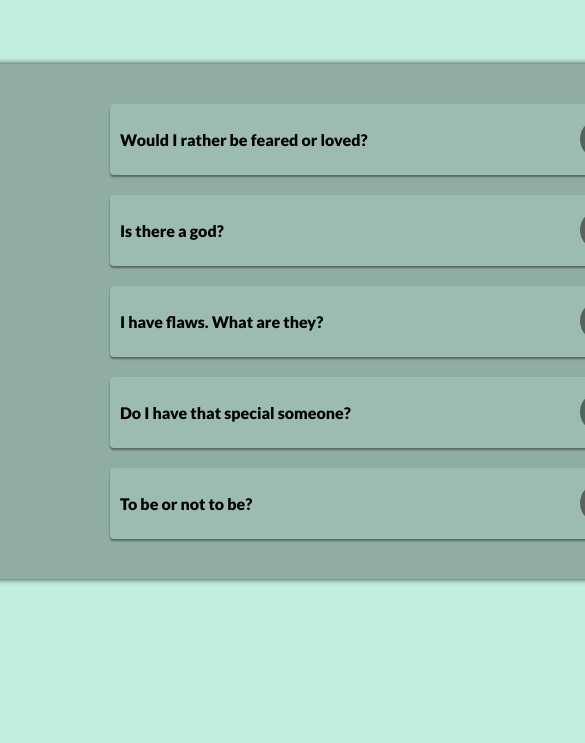
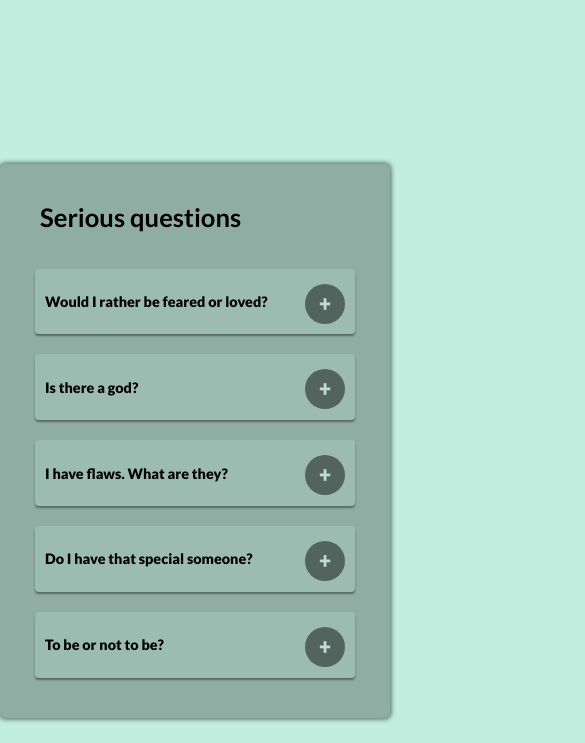
Before and after one commit to AxelRas/accordion, a React (Create React App) app: page / in a window 390 px wide. Shown: the part 101-844 px from the top of the page, 585 px wide, since content can reach past the window. Built offline with nearby package versions, Linux system fonts and the light colour scheme; the HTML template or start-up script is replaced by a standard one.

Commit message:
Media queries, dynamic position not fully working

```diff
--- a/src/index.css
+++ b/src/index.css
@@ -15,6 +15,8 @@ html {
   display:flex;
   justify-content: center;
   align-items: center;
+  position: relative;
+  top: auto;
 }
 
 .container {
@@ -24,13 +26,15 @@ html {
   align-items: flex-start;
   background-color: rgb(143, 173, 163);
   padding: 20px;
+  margin: 20px;
   border-radius: 5px;
   box-shadow: 0 0 5px 1px rgba(0, 0, 0, 0.6);
-  width: 900px;
+  max-width: 900px;
 }
 
 .title h1 {
   font-weight: 700;
+  padding: 0px 20px;
 }
 
 .question-container {
@@ -70,3 +74,32 @@ html {
   border-radius: 50%;
   cursor: pointer;
 }
+
+@media (max-width: 820px) {
+  .container{
+    flex-direction: column;
+  }
+
+  .App {
+    top: 40px;
+  }
+
+  @media (max-width: 640px) {
+    .question-container {
+      width: 300px;
+    }
+
+    .question {
+      font-size: 0.9em;
+    }
+
+    .title h1{
+      font-size: 1.6em;
+    }
+
+    .App {
+      top: 120px;
+    }
+
+  }
+}
```
